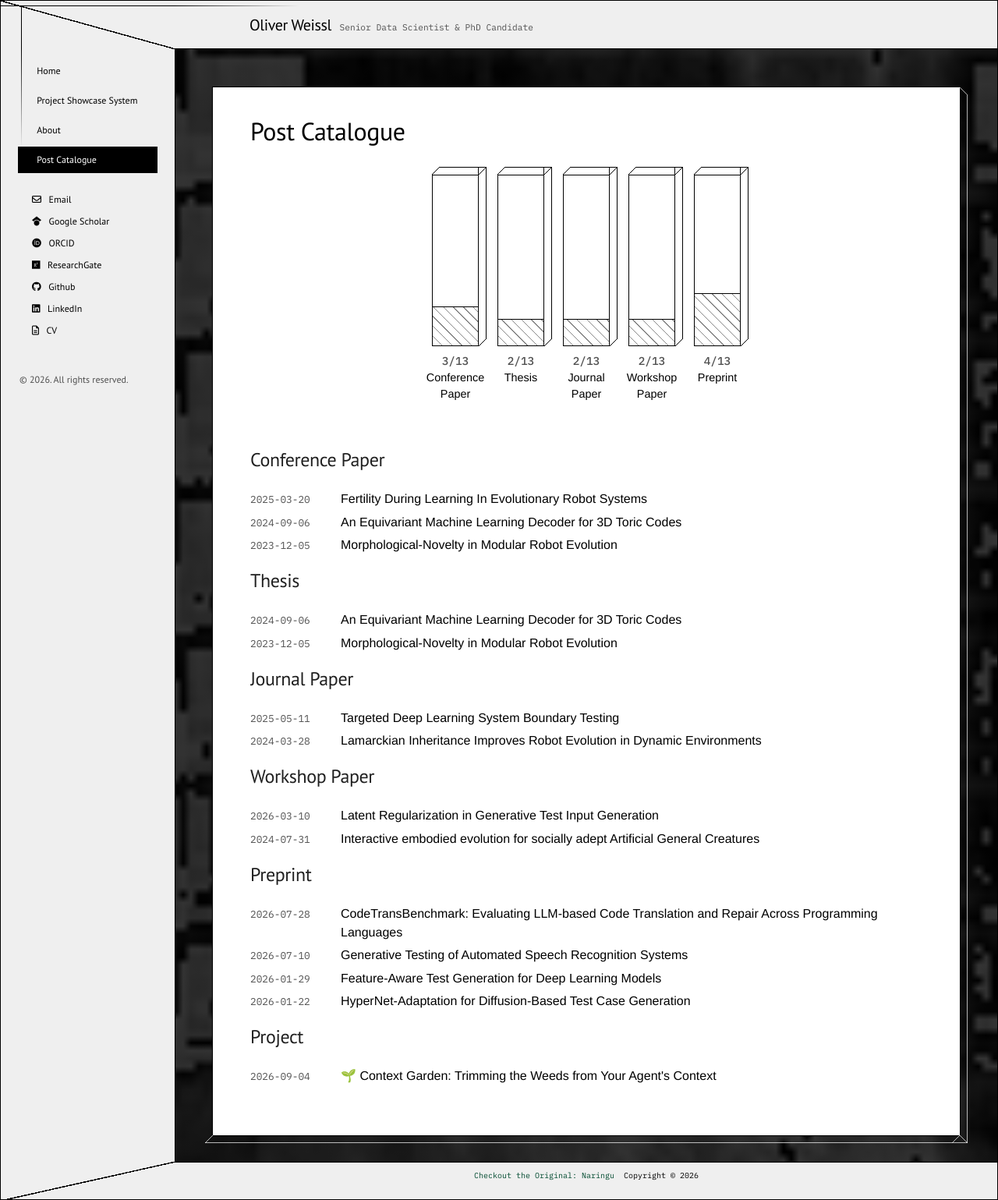
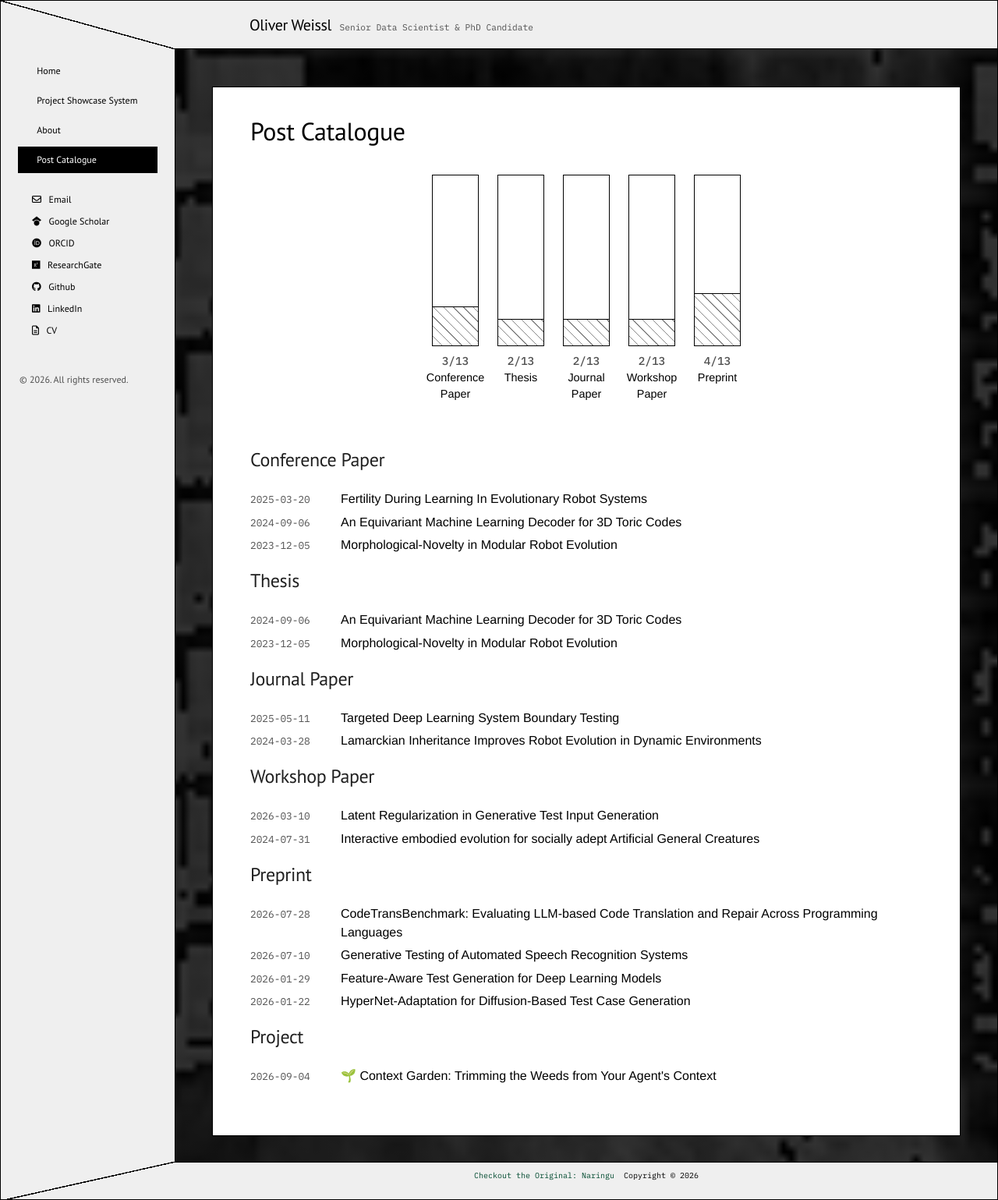
Before and after one commit to oliverweissl/oliverweissl.github.io, a Jekyll site: the page built from category.html, in a window 1280 px wide. Shown: the whole page at 78% size. Built offline with Jekyll 4.4.1, drawn with Linux system fonts in a browser that asks for light colours; nearby versions of some CDN libraries.

Commit message:
Revert impossible-geometry prototypes (corner joint, slab edge, prism bars)
Co-Authored-By: Claude Opus 5.5 (1M context) <noreply@anthropic.com>

```diff
--- a/_layouts/default.html
+++ b/_layouts/default.html
@@ -24,7 +24,6 @@
         </div>
         {% include footer.html %}
     </div>
-    <div class="frame-corner" aria-hidden="true"></div>
     </div>
  </body>
 </html>
--- a/public/css/refresh.css
+++ b/public/css/refresh.css
@@ -747,135 +747,3 @@ body,
     animation: none;
   }
 }
-
-/*
- * Impossible geometry, used sparingly (desktop only)
- */
-.frame-corner {
-  display: none;
-}
-@media (min-width: 48.01em) {
-  /*
-   * 1. Impossible corner: the top-left joint is drawn mitred, yet the header's
-   *    face line runs straight through it to the page edge, as if the header
-   *    also passed over the sidebar. The sidebar's face line starts where the
-   *    two meet on the mitre. Both lines fade out along their beams.
-   */
-  .frame-corner {
-    --f: .12;
-    display: block;
-    position: fixed;
-    top: 0;
-    left: 0;
-    z-index: 20;
-    pointer-events: none;
-  }
-  .frame-corner::before,
-  .frame-corner::after {
-    content: "";
-    position: absolute;
-  }
-  .frame-corner::before {
-    top: calc(var(--f) * var(--head-h));
-    left: 0;
-    width: calc(var(--sidebar-w) + 160px);
-    height: 1px;
-    background: linear-gradient(to right, var(--ink) var(--sidebar-w), transparent);
-  }
-  .frame-corner::after {
-    top: calc(var(--f) * var(--head-h));
-    left: calc(var(--f) * var(--sidebar-w));
-    width: 1px;
-    height: calc(var(--head-h) + 120px);
-    background: linear-gradient(to bottom, var(--ink) calc((1 - var(--f)) * var(--head-h)), transparent);
-  }
-
-  /*
-   * 2. Impossible slab: the white box gets a depth edge, but its right side is
-   *    seen from the left (depth goes down-right) while its bottom is seen from
-   *    the right (depth goes down-left). The two faces split at the
-   *    bottom-right corner, which no real box can do.
-   */
-  .container.content {
-    --d: 10px;
-    --edge: rgba(255, 255, 255, .7);
-    --diag: transparent calc(50% - .6px), var(--edge) calc(50% - .6px), var(--edge) calc(50% + .6px), transparent calc(50% + .6px);
-    position: relative;
-  }
-  .container.content::before,
-  .container.content::after {
-    content: "";
-    position: absolute;
-    pointer-events: none;
-  }
-  /* leave room between the box's depth edge and the footer */
-  .scrollable-content {
-    max-height: calc(100vh - 275px);
-  }
-  /* right face, depth (+d, +d) */
-  .container.content::before {
-    top: 0;
-    left: 100%;
-    width: var(--d);
-    height: calc(100% + var(--d));
-    background:
-      linear-gradient(to top right, var(--diag)) left top / var(--d) var(--d) no-repeat,
-      linear-gradient(var(--edge), var(--edge)) right bottom / 1px calc(100% - var(--d)) no-repeat,
-      linear-gradient(to top right, var(--diag)) left bottom / var(--d) var(--d) no-repeat;
-  }
-  /* bottom face, depth (-d, +d), plus the base line joining both faces */
-  .container.content::after {
-    top: 100%;
-    left: calc(-1 * var(--d));
-    width: calc(100% + 2 * var(--d));
-    height: var(--d);
-    background:
-      linear-gradient(to bottom right, var(--diag)) left top / var(--d) var(--d) no-repeat,
-      linear-gradient(to bottom right, var(--diag)) right var(--d) top 0 / var(--d) var(--d) no-repeat,
-      linear-gradient(var(--edge), var(--edge)) left bottom / 100% 1px no-repeat;
-  }
-}
-
-/*
- * 3. Post Catalogue: bars drawn as prisms (top face and right side face), with
- *    the front-right edge continuing up through the top face where it should
- *    be hidden, as in the impossible cube.
- */
-.category-bar-container {
-  --d: 10px;
-  --diag: transparent calc(50% - .6px), var(--ink) calc(50% - .6px), var(--ink) calc(50% + .6px), transparent calc(50% + .6px);
-  overflow: visible;
-}
-.category-bar-container::before,
-.category-bar-container::after {
-  content: "";
-  position: absolute;
-  pointer-events: none;
-}
-/* right side face, depth (+d, -d) */
-.category-bar-container::before {
-  top: calc(-1 * var(--d) - 1px);
-  left: calc(100% + 1px);
-  width: var(--d);
-  height: calc(100% + var(--d) + 2px);
-  background:
-    linear-gradient(to bottom right, var(--diag)) left top / var(--d) var(--d) no-repeat,
-    linear-gradient(var(--ink), var(--ink)) right top / 1px calc(100% - var(--d)) no-repeat,
-    linear-gradient(to bottom right, var(--diag)) left bottom / var(--d) var(--d) no-repeat;
-}
-/* top face, plus the edge that shows through it */
-.category-bar-container::after {
-  top: calc(-1 * var(--d) - 1px);
-  left: -1px;
-  width: calc(100% + var(--d) + 2px);
-  height: var(--d);
-  background:
-    linear-gradient(to bottom right, var(--diag)) left top / var(--d) var(--d) no-repeat,
-    linear-gradient(var(--ink), var(--ink)) right top / calc(100% - var(--d)) 1px no-repeat,
-    linear-gradient(var(--ink), var(--ink)) right var(--d) top 0 / 1px 100% no-repeat;
-}
-@media (max-width: 48em) {
-  .category-bar-container {
-    --d: 6px;
-  }
-}
```
